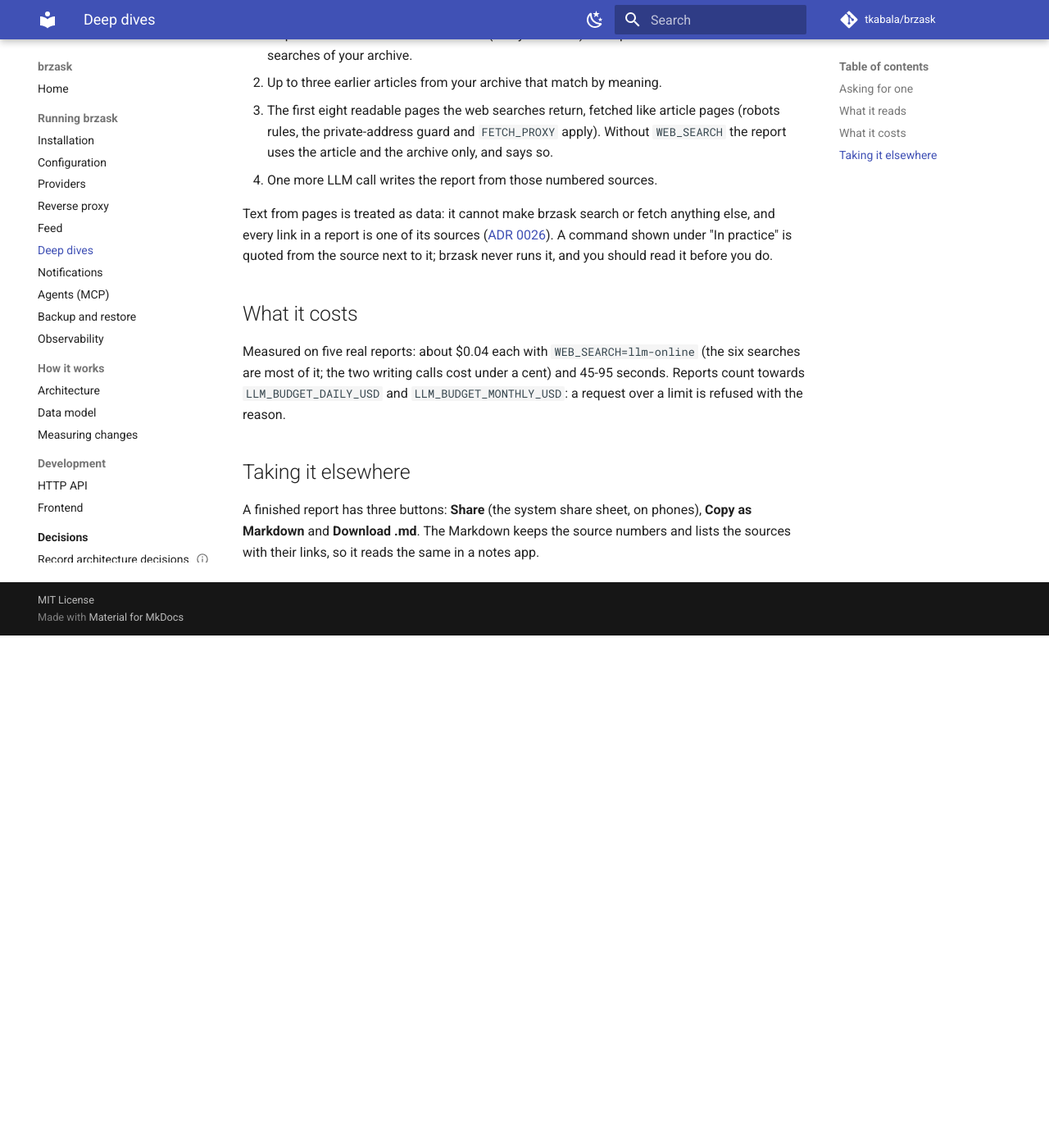
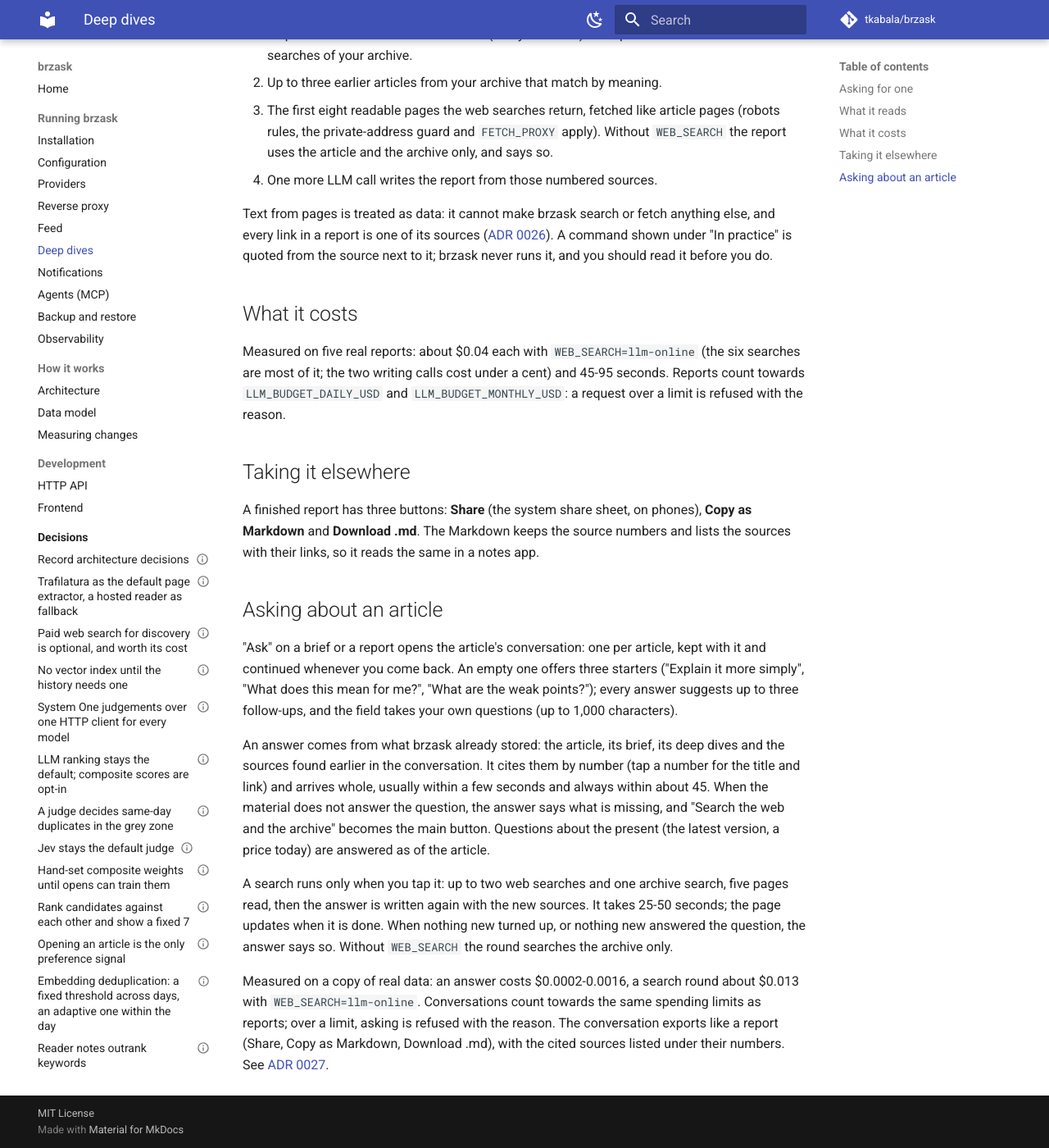
Before and after one commit to tkabala/brzask, an MkDocs documentation site: the page built from docs/deep-dives.md, in a window 1280 px wide and 1400 px high, scrolled down 630 px. Shown: the whole window at 82% size. Built offline with MkDocs 1.6.1 and Material for MkDocs 9.7.7, drawn with Linux system fonts in a browser that asks for light colours; comment, search, counter and statistics services are not loaded; before the commit the page ends 1405 px from its top, so only the background shows below that.

Commit message:
docs: conversations and their ADR
ADR 0027 (a conversation answers from stored material; searching is the
reader's action) with the measured latency, cost and context sizes, and a
section on asking about an article in the deep dives page.

Co-Authored-By: Claude Opus 5.5 <noreply@anthropic.com>

```diff
--- /dev/null
+++ b/docs/decisions/0027-a-conversation-answers-from-stored-material-and-searching-is-the-readers-action.md
@@ -0,0 +1,121 @@
+---
+status: accepted
+date: 2026-11-24
+---
+
+# A conversation answers from stored material; searching is the reader's action
+
+## Context and problem statement
+
+From an article's brief or its deep dive report the reader can ask follow-up
+questions, each prompted by the last answer, in one conversation kept with the
+article. The material is already stored: the article's text, its brief, its
+finished deep dives and their sources. Some questions go beyond it: what
+changed since, what something costs today. Where should answers come from, and
+who decides when to look further?
+
+## Decision drivers
+
+- Third-party text is data ([ADR 0023](0023-third-party-text-is-data-and-its-reach-is-bounded.md)):
+  it must not choose what brzask does next, and what it can reach stays bounded.
+- An answer read on a phone must arrive in seconds, within one request that a
+  reverse proxy does not cut (commonly at 60 s).
+- Every link an answer shows must be one brzask gathered, as in reports
+  ([ADR 0026](0026-deep-dives-follow-a-fixed-pipeline-and-cite-only-gathered-sources.md)).
+- The cost of asking is small, known and counted in the spending limits.
+
+## Considered options
+
+- The model decides when to search (a tool it may call while answering)
+- Closed book: stored material only, never a search
+- Stored material by default, one bounded search round when the reader taps it
+
+## Decision outcome
+
+Chosen option: "stored material by default, a search round on the reader's
+tap", because an answer from stored material takes seconds and a fraction of
+a cent, and the reader, not text the model has read, decides when to spend
+tens of seconds and about a cent on a search.
+
+- **An answer** is one LLM call inside the request, bounded at 45 seconds. The
+  model sees the reader's interests, the article (source 1), its brief, its
+  finished deep dives, the conversation's numbered sources and the last 20
+  exchanges. Everything written by publishers or by a model summarising them
+  is inside `<untrusted>` marks; the questions are outside.
+- **The answer is structure**: paragraphs with source numbers, `enough`, and
+  up to three suggested follow-ups. Numbers not among the conversation's
+  sources are removed; numbers written into the text are stripped; nothing
+  model-written is rendered as HTML or Markdown.
+- **`enough: false`** when the material does not answer the question,
+  including questions about the present (the latest version, today's price)
+  that the material can only answer as of its writing. The search control is
+  under every latest answer and becomes the main button when `enough` is false.
+- **A search round** runs in the background: one call plans at most two web
+  and one archive query, five web pages and three archive articles are read
+  with the deep dive's functions (address guard, robots rules, `FETCH_PROXY`),
+  new sources get the next numbers, and the answer is written again with the
+  new numbers named. When nothing new is found, or the rewrite cites none of
+  it, the answer carries a note saying so.
+- One answer is in progress per conversation at a time. Source numbers never
+  change, so earlier answers keep citing the right entries. Searched text
+  shares 60,000 characters in the prompt, newest first, whole sources only.
+- Every answer stores its usage; the spending limits add conversations to runs.
+
+### Evidence
+
+A real check on a copy of the production database (2026-11-24) with three
+articles: one with a deep dive, one without, one video read from its
+transcript. Eleven questions (starters, suggestions and the reader's own, one
+in English) and two search rounds were asked through the web app at phone
+width, then asked again after the prompt changes below.
+
+- An answer took 2-35 seconds (median about 7) and cost $0.0002-0.0016; a
+  search round took 24-51 seconds and cost $0.012-0.013, of which the two web
+  searches were $0.011. The whole first run cost $0.030.
+- Prompts were 9,500-17,000 characters before a search and up to 72,600 after
+  one; one round's stored text (66,000 characters) already exceeded the
+  60,000-character share.
+- `enough: false` was right each of the 4 times it was set in the first run.
+  It was wrong once: "is it fixed in the latest version?" was answered as
+  current fact from a dated article.
+- First-run problems: an English question answered in Polish; starters
+  answered in 1,500-1,950 characters (2.5 screens) that re-summarised the
+  article; source numbers repeated in the text; suggestions the material could
+  not answer offered right after a "not enough" answer; a search round whose
+  rewrite ignored the one new source that answered the question.
+- After the prompt changes (answer about 600 characters, the question's
+  language, questions about now, no repetition, the article over its brief,
+  suggestions the material answers, new sources named in the rewrite): answers
+  were 276-817 characters (median 392), the English question got an English
+  answer, the "latest version" question was `enough: false`, and its search
+  round's rewrite cited the release notes it found.
+
+### Consequences
+
+- Good, because nothing a page says can make brzask search or fetch; the
+  reader's tap starts every round, and a round's calls, queries, pages and
+  characters are fixed.
+- Good, because an answer costs about a twentieth of a cent and a round about
+  a cent, and both count towards the limits.
+- Bad, because an answer from stored material can be out of date; it says so
+  only when the model notices the question is about the present.
+- Bad, because a search round is only as good as its results: in the check,
+  archive hits included video pages whose stored text was page chrome, the
+  same page appeared under two URLs, and a page that refused the fetch was
+  retried for 16 seconds.
+- Bad, because searched text makes every later answer in the conversation
+  larger (up to 60,000 more characters per prompt).
+
+## Pros and cons of the options
+
+### The model decides when to search
+
+- Good, because the reader does not have to notice that the material ran out.
+- Bad, because text the model has read would decide to spend money and fetch
+  pages, and an answer's duration and cost would have no fixed bound.
+
+### Closed book
+
+- Good, because nothing outside brzask is ever fetched for a question.
+- Bad, because questions about what happened since the article cannot be
+  answered at all; in the check one round found the fix the question asked about.
--- a/docs/deep-dives.md
+++ b/docs/deep-dives.md
@@ -48,3 +48,32 @@ A finished report has three buttons: **Share** (the system share sheet, on
 phones), **Copy as Markdown** and **Download .md**. The Markdown keeps the
 source numbers and lists the sources with their links, so it reads the same
 in a notes app.
+
+## Asking about an article
+
+"Ask" on a brief or a report opens the article's conversation: one per
+article, kept with it and continued whenever you come back. An empty one
+offers three starters ("Explain it more simply", "What does this mean for
+me?", "What are the weak points?"); every answer suggests up to three
+follow-ups, and the field takes your own questions (up to 1,000 characters).
+
+An answer comes from what brzask already stored: the article, its brief, its
+deep dives and the sources found earlier in the conversation. It cites them by
+number (tap a number for the title and link) and arrives whole, usually within
+a few seconds and always within about 45. When the material does not answer
+the question, the answer says what is missing, and "Search the web and the
+archive" becomes the main button. Questions about the present (the latest
+version, a price today) are answered as of the article.
+
+A search runs only when you tap it: up to two web searches and one archive
+search, five pages read, then the answer is written again with the new sources.
+It takes 25-50 seconds; the page updates when it is done. When nothing new
+turned up, or nothing new answered the question, the answer says so. Without
+`WEB_SEARCH` the round searches the archive only.
+
+Measured on a copy of real data: an answer costs $0.0002-0.0016, a search
+round about $0.013 with `WEB_SEARCH=llm-online`. Conversations count towards
+the same spending limits as reports; over a limit, asking is refused with the
+reason. The conversation exports like a report (Share, Copy as Markdown,
+Download .md), with the cited sources listed under their numbers. See
+[ADR 0027](decisions/0027-a-conversation-answers-from-stored-material-and-searching-is-the-readers-action.md).
--- a/mkdocs.yml
+++ b/mkdocs.yml
@@ -87,6 +87,7 @@ nav:
       - decisions/0024-third-party-fetches-may-go-through-one-proxy.md
       - decisions/0025-entering-the-brief-counts-with-opening-the-original.md
       - decisions/0026-deep-dives-follow-a-fixed-pipeline-and-cite-only-gathered-sources.md
+      - decisions/0027-a-conversation-answers-from-stored-material-and-searching-is-the-readers-action.md
       - Template: decisions/0000-template.md
 
 validation:
```
Also changed, not shown: docs/decisions/index.md (+1 -0 lines).
